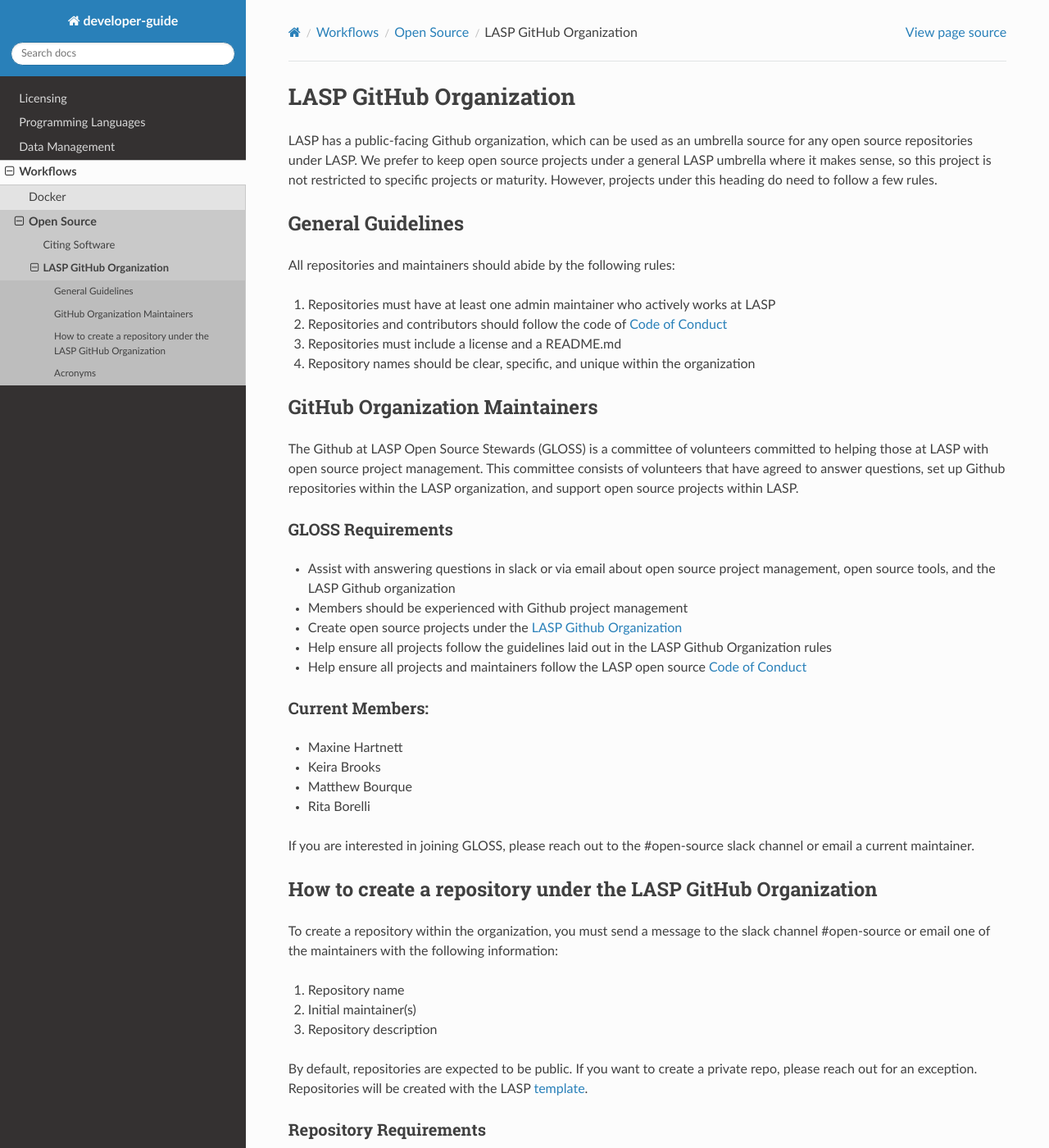
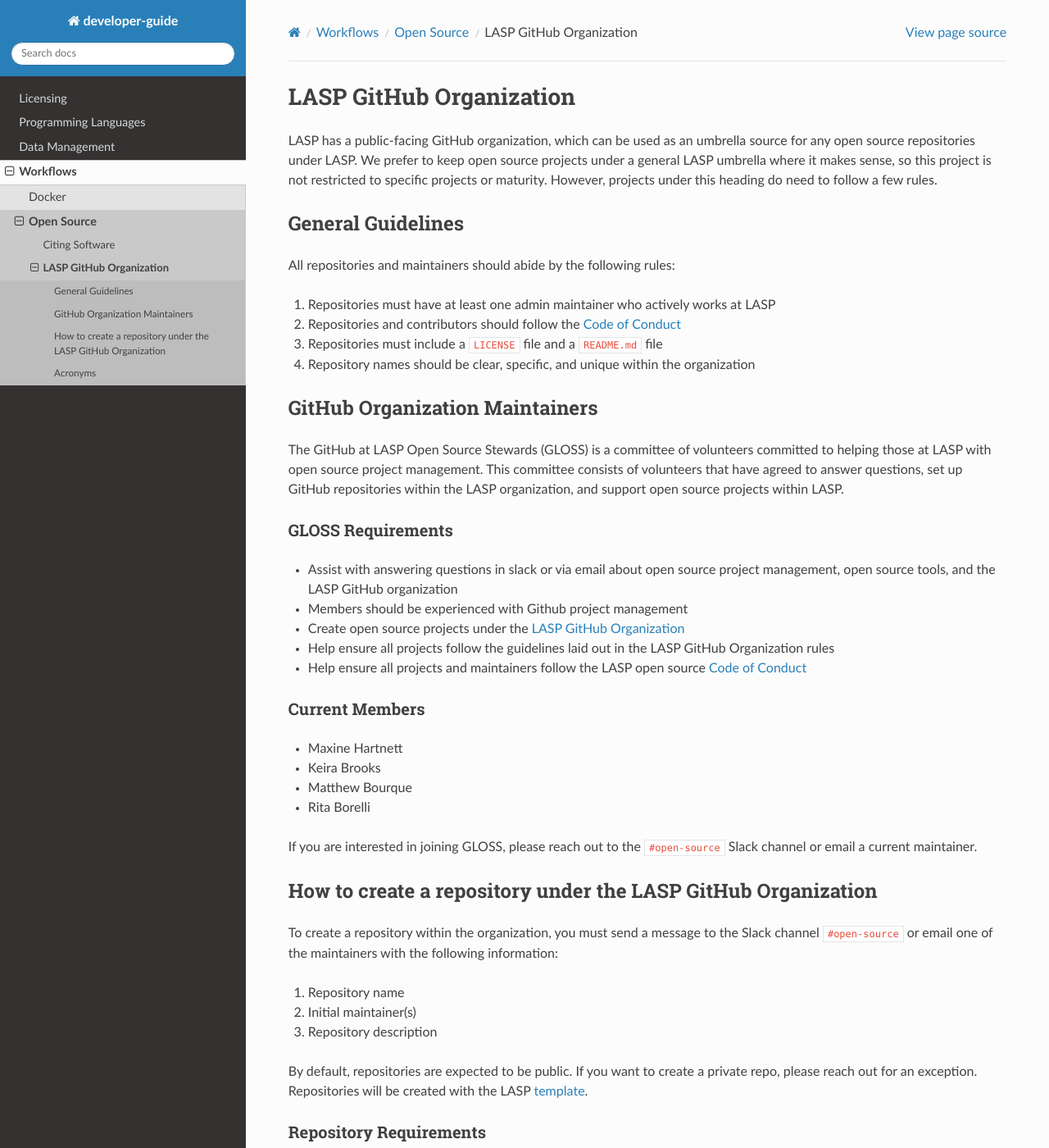
Before and after one commit to lasp/developer-guide, a Sphinx documentation site: the page built from docs/source/workflows/open_source/lasp_github_org.md, in a window 1280 px wide and 1400 px high. Shown: the whole window at 82% size. Built offline with Sphinx 7.4.7 and the Read the Docs theme 3.1.0, drawn with Linux system fonts in a browser that asks for light colours; pages that are not in the unit, such as notebooks, are missing from menus; some of the changed text lies outside the part shown.

Commit message:
Fixed markdownlint issues (#41)

```diff
--- a/docs/source/workflows/open_source/lasp_github_org.md
+++ b/docs/source/workflows/open_source/lasp_github_org.md
@@ -1,59 +1,72 @@
 # LASP GitHub Organization
 
-LASP has a public-facing Github organization, which can be used as an umbrella source for any open source repositories under LASP. We prefer to keep open source projects under a general LASP umbrella where it makes sense, so this project is not restricted to specific projects or maturity. However, projects under this heading do need to follow a few rules.
+LASP has a public-facing GitHub organization, which can be used as an umbrella source for any open source repositories
+under LASP. We prefer to keep open source projects under a general LASP umbrella where it makes sense, so this project
+is not restricted to specific projects or maturity. However, projects under this heading do need to follow a few rules.
 
-### General Guidelines
+## General Guidelines
+
 All repositories and maintainers should abide by the following rules:
 
 1. Repositories must have at least one admin maintainer who actively works at LASP
-2. Repositories and contributors should follow the code of [Code of Conduct](https://github.com/lasp/repository-template/blob/main/CODE_OF_CONDUCT.md)
-3. Repositories must include a license and a README.md
+2. Repositories and contributors should follow the [Code of Conduct](https://github.com/lasp/repository-template/blob/main/CODE_OF_CONDUCT.md)
+3. Repositories must include a `LICENSE` file and a `README.md` file
 4. Repository names should be clear, specific, and unique within the organization
 
-### GitHub Organization Maintainers
-The Github at LASP Open Source Stewards (GLOSS) is a committee of volunteers committed to helping those at LASP with open source project management. This committee consists of volunteers that have agreed to answer questions, set up Github repositories within the LASP organization, and support open source projects within LASP.
+## GitHub Organization Maintainers
 
-#### GLOSS Requirements
-* Assist with answering questions in slack or via email about open source project management, open source tools, and the LASP Github organization
+The GitHub at LASP Open Source Stewards (GLOSS) is a committee of volunteers committed to helping those at LASP with
+open source project management. This committee consists of volunteers that have agreed to answer questions, set up
+GitHub repositories within the LASP organization, and support open source projects within LASP.
+
+### GLOSS Requirements
+
+* Assist with answering questions in slack or via email about open source project management, open source tools, and the
+  LASP GitHub organization
 * Members should be experienced with Github project management
-* Create open source projects under the [LASP Github Organization](https://github.com/lasp)
-* Help ensure all projects follow the guidelines laid out in the LASP Github Organization rules
+* Create open source projects under the [LASP GitHub Organization](https://github.com/lasp)
+* Help ensure all projects follow the guidelines laid out in the LASP GitHub Organization rules
 * Help ensure all projects and maintainers follow the LASP open source [Code of Conduct](https://github.com/lasp/repository-template/blob/main/CODE_OF_CONDUCT.md)
 
+### Current Members
 
-#### Current Members:
 * Maxine Hartnett
 * Keira Brooks
 * Matthew Bourque
 * Rita Borelli
 
-If you are interested in joining GLOSS, please reach out to the #open-source slack channel or email a current maintainer.
+If you are interested in joining GLOSS, please reach out to the `#open-source` Slack channel or email a current
+maintainer.
 
 ## How to create a repository under the LASP GitHub Organization
-To create a repository within the organization, you must send a message to the slack channel #open-source or email one of the maintainers with the following information:
+
+To create a repository within the organization, you must send a message to the Slack channel `#open-source` or email one
+of the maintainers with the following information:
 
 1. Repository name
 2. Initial maintainer(s)
 3. Repository description
 
-By default, repositories are expected to be public. If you want to create a private repo, please reach out for an exception. Repositories will be created with the LASP [template](https://github.com/lasp/repository-template).
+By default, repositories are expected to be public. If you want to create a private repo, please reach out for an
+exception. Repositories will be created with the LASP [template](https://github.com/lasp/repository-template).
 
 ### Repository Requirements
+
 All repositories are required to contain the following files:
 
-* License
+* `LICENSE`
   * This license must be an MIT license with a copyright to the University of Colorado as follows:
   * Copyright (c) 202x The Regents of the University of Colorado
-* README.md
-  * This should include a basic description of your project at minimum, although we also encourage installation notes, a user guide, contributor guide, and any other information that someone using your project would want to know.
+* `README.md`
+  * This should include a basic description of your project at minimum, although we also encourage installation notes, a
+    user guide, contributor guide, and any other information that someone using your project would want to know.
 
-Beyond those requirements, repository management is up to the individual. However, the #open-source channel is available for anyone with questions about best practices, repository management, releasing projects, or anything related to open source development.
-
+Beyond those requirements, repository management is up to the individual. However, the `#open-source` channel is
+available for anyone with questions about best practices, repository management, releasing projects, or anything related
+to open source development.
 
 ## Acronyms
-List of acronyms used in the guide
 
-* **GLOSS** = Github at LASP Open Source Stewards
+* **GLOSS** = GitHub at LASP Open Source Stewards
 
-
-Credit: Content taken from a Confluence guide written by Maxine Hartnett
+*Credit: Content taken from a Confluence guide written by Maxine Hartnett*
```
